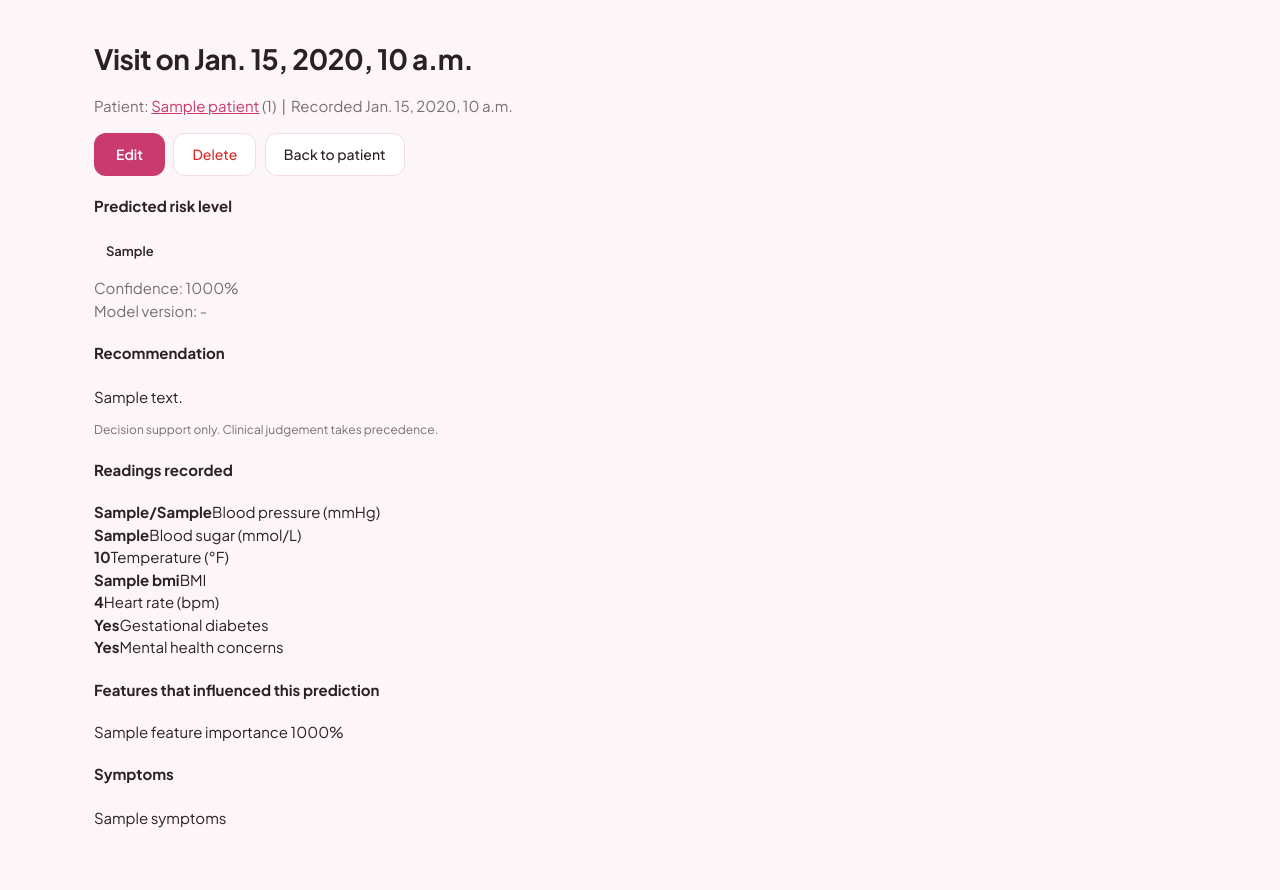
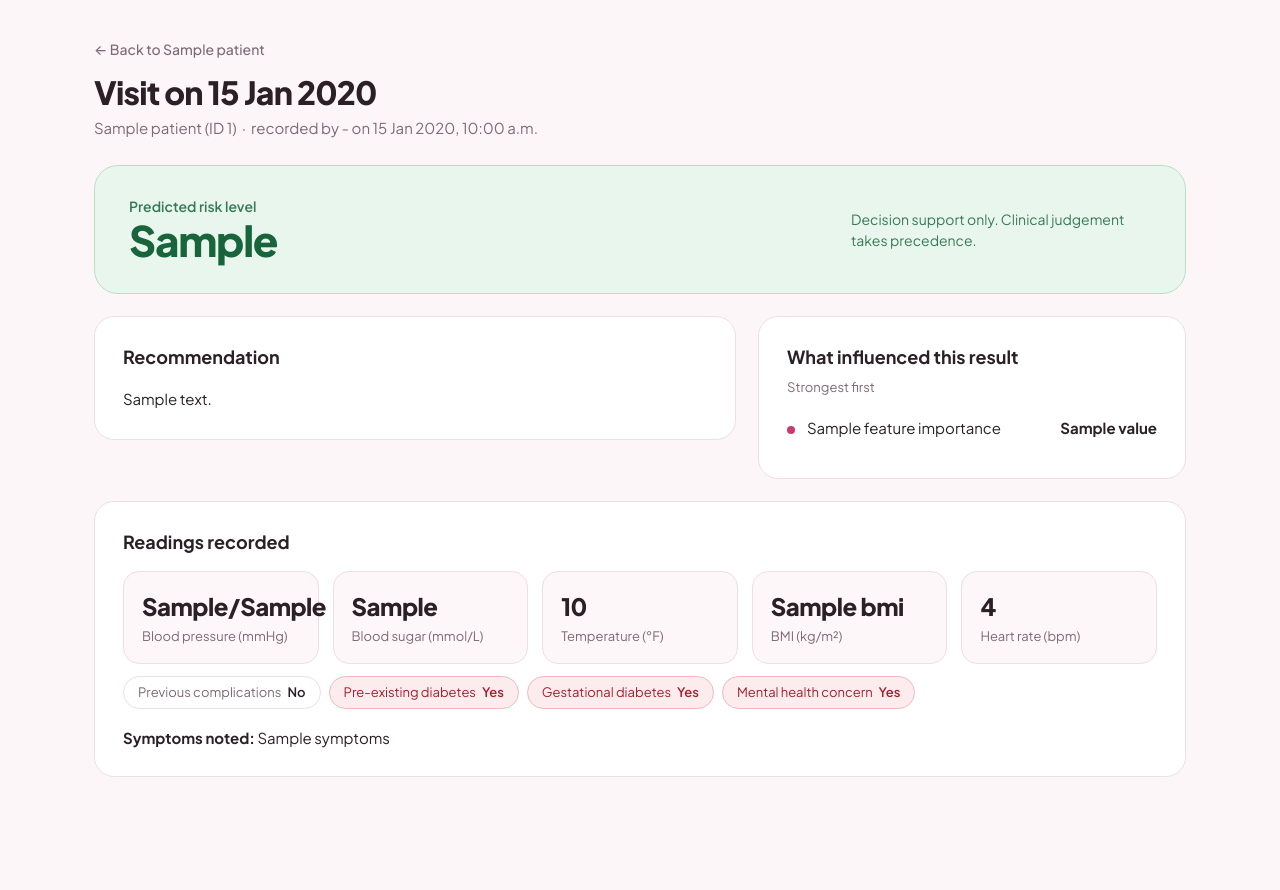
Before and after one commit to Aleena-Reji/Materna-health_risk_mini_project, a Django app: template templates/core/visit_detail.html in a window 1280 px wide. Shown: the part 65-955 px from the top of the page. After the commit the page ends 842 px from the top, so only its background shows below. Run offline with Django 5.2, Linux system fonts and the light colour scheme; the template is opened without the code that fills it: most values are stand-ins (such as "Sample title", 1, 10 or a date in 2020); data that the repository does not hold is empty; parts of the project's set-up code (start-up, migrations or seed data) failed here and were passed over.

Commit message:
Redesign visit form and result page with factors and recommendation

```diff
--- a/templates/core/visit_detail.html
+++ b/templates/core/visit_detail.html
@@ -1,75 +1,69 @@
 {% extends "core/base.html" %}
 
-{% block title %}Visit - Materna{% endblock %}
+{% block title %}Visit result - Materna{% endblock %}
 
 {% block content %}
-<h2>Visit on {{ visit.visit_date }}</h2>
-<p class="muted">
-    Patient:
-    <a href="{% url 'patient_detail' visit.patient.pk %}">{{ visit.patient.name }}</a>
-    ({{ visit.patient.patient_id }}) &nbsp;|&nbsp;
-    Recorded {{ visit.created_at }}
-    {% if visit.recorded_by %}by {{ visit.recorded_by.get_full_name|default:visit.recorded_by.username }}{% endif %}
-</p>
+<a href="{% url 'patient_detail' visit.patient.pk %}" class="back-link">← Back to {{ visit.patient.name }}</a>
 
-<p>
-    <a href="{% url 'visit_update' visit.pk %}" class="btn">Edit</a>
-    <a href="{% url 'visit_delete' visit.pk %}" class="btn-link danger">Delete</a>
-    <a href="{% url 'patient_detail' visit.patient.pk %}" class="btn-link">Back to patient</a>
-</p>
-
-<div class="result-grid">
-    <div class="result-box big-risk">
-        <h4>Predicted risk level</h4>
-        {% include "core/_risk_badge.html" with visit=visit %}
-        <p class="muted" style="margin:12px 0 0;">
-            Confidence:
-            {% if visit.prediction_confidence is not None %}{% widthratio visit.prediction_confidence 1 100 %}%{% else %}-{% endif %}
-            <br>Model version: {{ visit.model_version|default:"-" }}
-        </p>
-    </div>
-
-    <div class="result-box">
-        <h4>Recommendation</h4>
-        <p style="margin:0; line-height:1.6;">
-            {{ visit.recommendation_text|default:"No recommendation yet."|linebreaksbr }}
-        </p>
-        <p class="muted" style="margin:12px 0 0; font-size:12px;">
-            Decision support only. Clinical judgement takes precedence.
+<div class="page-head">
+    <div>
+        <h1 class="page-title">Visit on {{ visit.visit_date|date:"d M Y" }}</h1>
+        <p class="page-sub">
+            {{ visit.patient.name }} (ID {{ visit.patient.patient_id }}) &nbsp;·&nbsp;
+            recorded by {% if visit.recorded_by %}{{ visit.recorded_by.get_full_name|default:visit.recorded_by.username }}{% else %}-{% endif %}
+            on {{ visit.created_at|date:"d M Y, g:i a" }}
         </p>
     </div>
 </div>
 
-<div class="result-box" style="margin-top:16px;">
-    <h4>Readings recorded</h4>
-    <div class="vitals-grid">
-        <div><strong>{{ visit.systolic_bp }}/{{ visit.diastolic_bp }}</strong><span>Blood pressure (mmHg)</span></div>
-        <div><strong>{{ visit.blood_sugar }}</strong><span>Blood sugar (mmol/L)</span></div>
-        <div><strong>{{ visit.body_temp }}</strong><span>Temperature (°F)</span></div>
-        <div><strong>{{ visit.bmi }}</strong><span>BMI</span></div>
-        <div><strong>{{ visit.heart_rate }}</strong><span>Heart rate (bpm)</span></div>
-        <div><strong>{{ visit.gestational_diabetes|yesno:"Yes,No" }}</strong><span>Gestational diabetes</span></div>
-        <div><strong>{{ visit.mental_health|yesno:"Yes,No" }}</strong><span>Mental health concerns</span></div>
+<section class="result-hero {% if not visit.predicted_result %}pending{% elif 'High' in visit.predicted_result %}high{% else %}low{% endif %}">
+    <div>
+        <div class="label">Predicted risk level</div>
+        <div class="level">{{ visit.predicted_result|default:"Pending" }}</div>
     </div>
+    <div class="note">Decision support only. Clinical judgement takes precedence.</div>
+</section>
+
+<div class="result-cols">
+    <section class="panel">
+        <div class="panel-head"><h3>Recommendation</h3></div>
+        <div class="rec-text">{{ visit.recommendation_text }}</div>
+    </section>
+
+    {% if visit.feature_importance is not None %}
+    <section class="panel">
+        <div class="panel-head">
+            <h3>What influenced this result</h3>
+        </div>
+        {% if visit.feature_importance %}
+            <div class="panel-note" style="margin:-8px 0 6px;">Strongest first</div>
+            {% for f in visit.feature_importance %}
+            <div class="factor-row"><span>{{ f.name }}</span><strong>{{ f.value }}</strong></div>
+            {% endfor %}
+        {% else %}
+            <p class="muted" style="margin:0;">No single reading stands out as raising the risk.</p>
+        {% endif %}
+    </section>
+    {% endif %}
 </div>
 
-{% if visit.feature_importance %}
-<div class="result-box" style="margin-top:16px;">
-    <h4>Features that influenced this prediction</h4>
-    {% for name, value in visit.feature_importance.items %}
-    <div class="importance-row">
-        <span class="importance-name">{{ name }}</span>
-        <span class="importance-track">
-            <span class="importance-bar" style="width: {% widthratio value 1 100 %}%;"></span>
-        </span>
-        <span class="importance-val">{% widthratio value 1 100 %}%</span>
+<section class="panel" style="margin-top:22px;">
+    <div class="panel-head"><h3>Readings recorded</h3></div>
+    <div class="tiles">
+        <div class="tile"><strong>{{ visit.systolic_bp }}/{{ visit.diastolic_bp }}</strong><span>Blood pressure (mmHg)</span></div>
+        <div class="tile"><strong>{{ visit.blood_sugar }}</strong><span>Blood sugar (mmol/L)</span></div>
+        <div class="tile"><strong>{{ visit.body_temp }}</strong><span>Temperature (°F)</span></div>
+        <div class="tile"><strong>{{ visit.bmi }}</strong><span>BMI (kg/m²)</span></div>
+        <div class="tile"><strong>{{ visit.heart_rate }}</strong><span>Heart rate (bpm)</span></div>
     </div>
-    {% endfor %}
-</div>
-{% endif %}
-
-<div class="result-box" style="margin-top:16px;">
-    <h4>Symptoms</h4>
-    <p style="margin:0; line-height:1.6;">{{ visit.symptoms|default:"-"|linebreaksbr }}</p>
-</div>
+    <div class="chips">
+        <span class="chip {% if visit.patient.previous_complications %}on{% endif %}">Previous complications <strong>{{ visit.patient.previous_complications|yesno:"Yes,No" }}</strong></span>
+        <span class="chip {% if visit.patient.preexisting_diabetes %}on{% endif %}">Pre-existing diabetes <strong>{{ visit.patient.preexisting_diabetes|yesno:"Yes,No" }}</strong></span>
+        <span class="chip {% if visit.gestational_diabetes %}on{% endif %}">Gestational diabetes <strong>{{ visit.gestational_diabetes|yesno:"Yes,No" }}</strong></span>
+        <span class="chip {% if visit.mental_health %}on{% endif %}">Mental health concern <strong>{{ visit.mental_health|yesno:"Yes,No" }}</strong></span>
+    </div>
+    {% if visit.symptoms %}
+    <p style="margin:18px 0 0;"><strong>Symptoms noted:</strong> {{ visit.symptoms }}</p>
+    {% endif %}
+</section>
 {% endblock %}
```
Also changed, not shown: templates/core/visit_form.html (+98 -11 lines).
